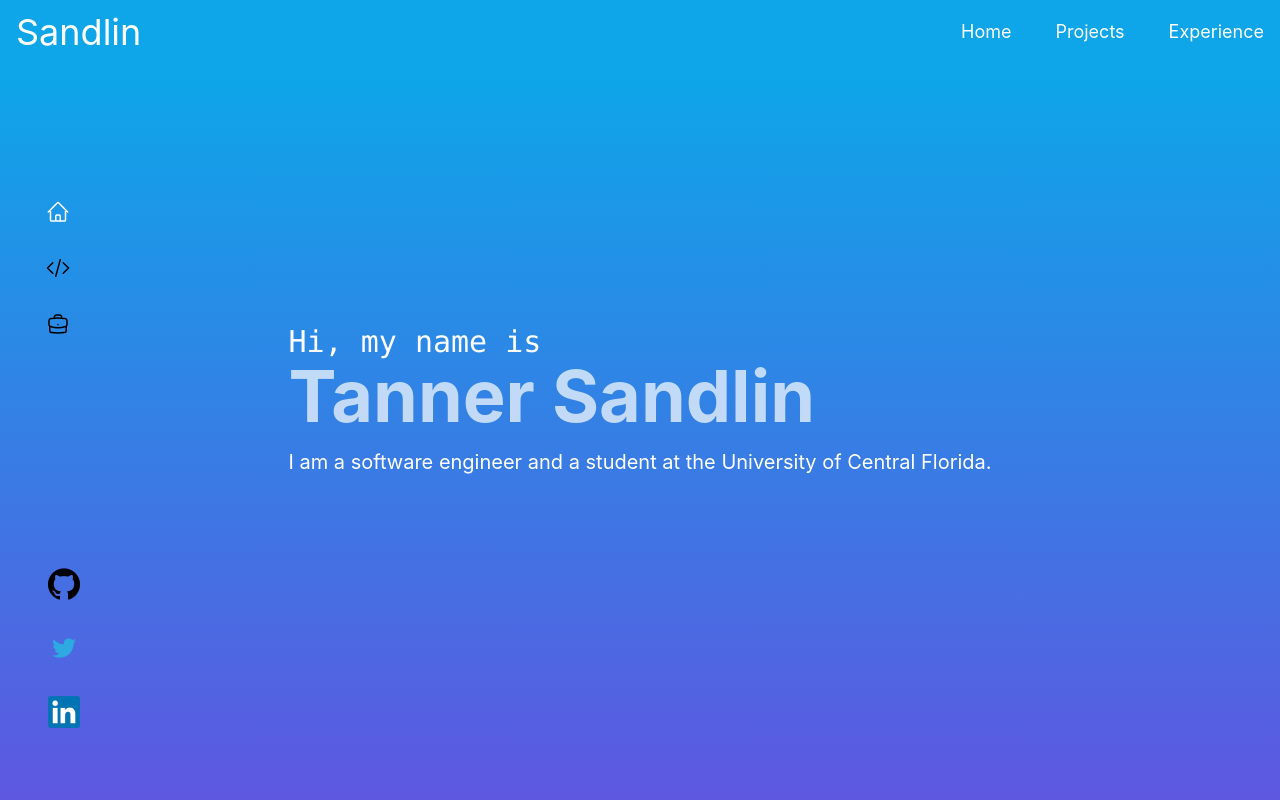
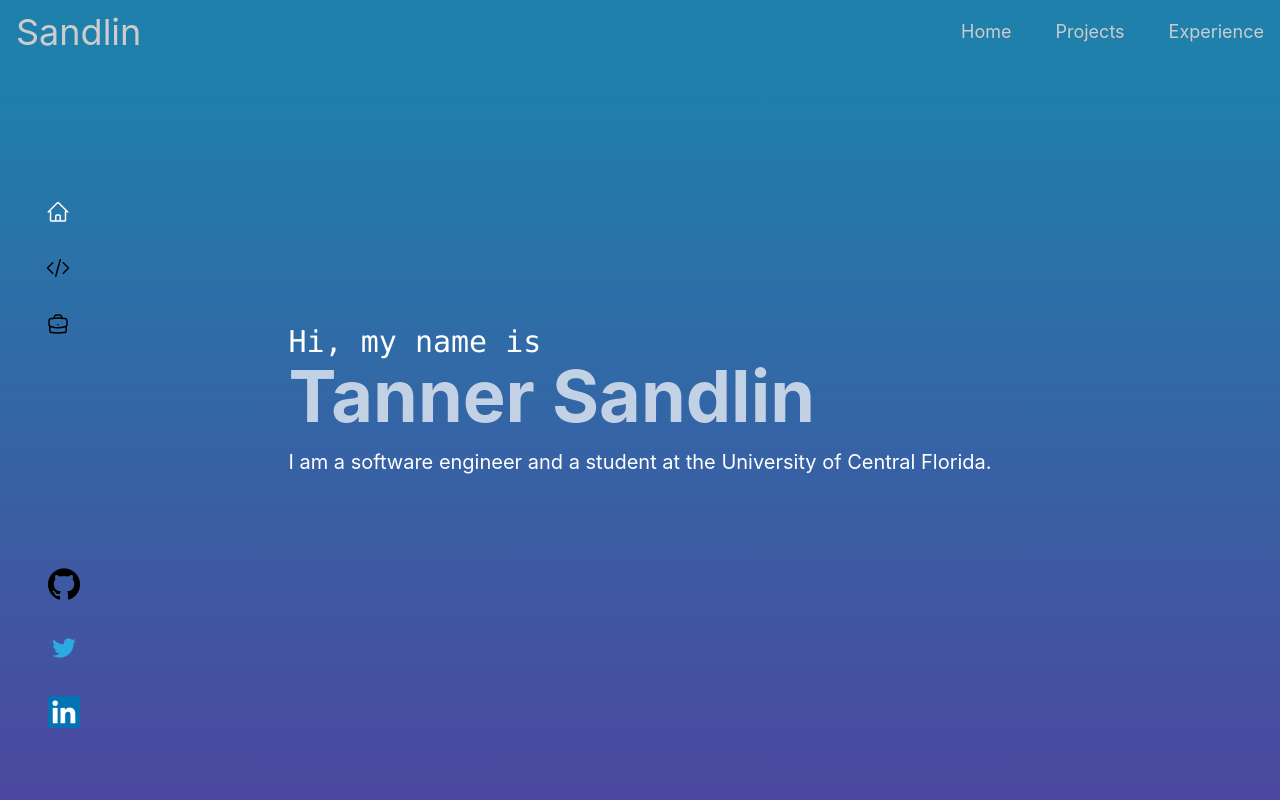
Before and after one commit to tanndlin/Portfolio, a React (Create React App) app: page / in a window 1280 px wide. Shown: the top 800 px of the page. Built offline with nearby package versions, Linux system fonts and the light colour scheme.

Commit message:
Made project headers clickable

```diff
--- a/src/App.scss
+++ b/src/App.scss
@@ -19,6 +19,7 @@
 
 .bg {
   background: linear-gradient(0deg, #5e57e0 0%, rgb(14 165 233) 90%);
+  filter: saturate(.8) brightness(.8);
   position: fixed;
   height: 100vh;
   width: 100vw;
@@ -80,6 +81,7 @@
 
 .header {
   transition: 300ms;
+  filter: saturate(.8) brightness(.8);
 
   & li:hover {
     color: rgb(79 70 229);
--- a/src/pages/projects/Project.tsx
+++ b/src/pages/projects/Project.tsx
@@ -12,9 +12,15 @@ interface ProjectProps {
 }
 
 function Project(props: ProjectProps) {
+    const getHeader = () => {
+        if (props.link) return <a href={props.link}>{props.title}</a>;
+
+        return props.title;
+    };
+
     return (
         <section className="project">
-            <h1 className={`text-2xl mb-16 font-mono`}>{props.title}</h1>
+            <h1 className={`text-2xl mb-16 font-mono`}>{getHeader()}</h1>
             <div className="relative">
                 <div
                     className={`description font-mono pl-8 w-3/5 p-4 bg-gray-800 rounded-md shadow-xl`}
```
